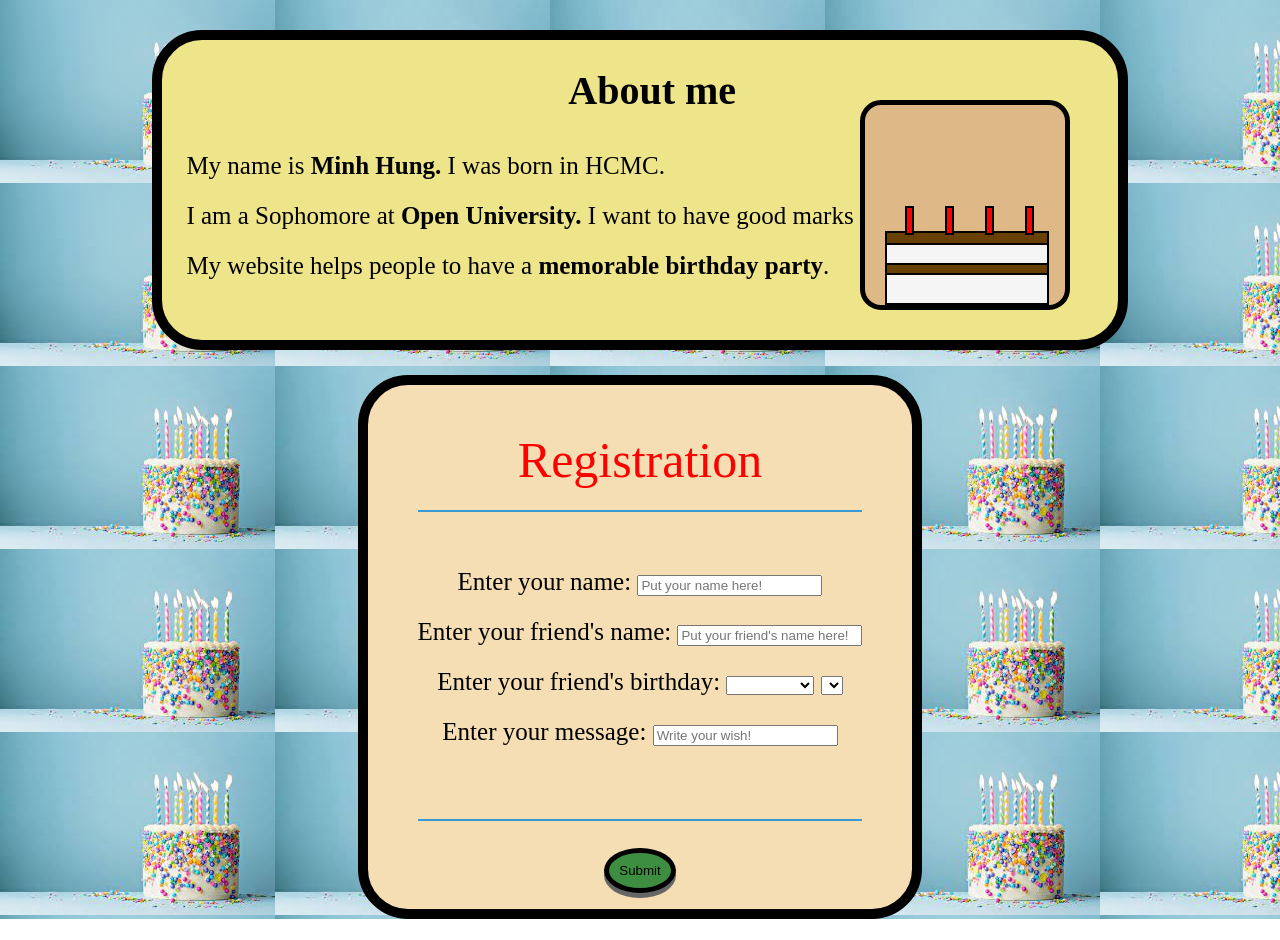
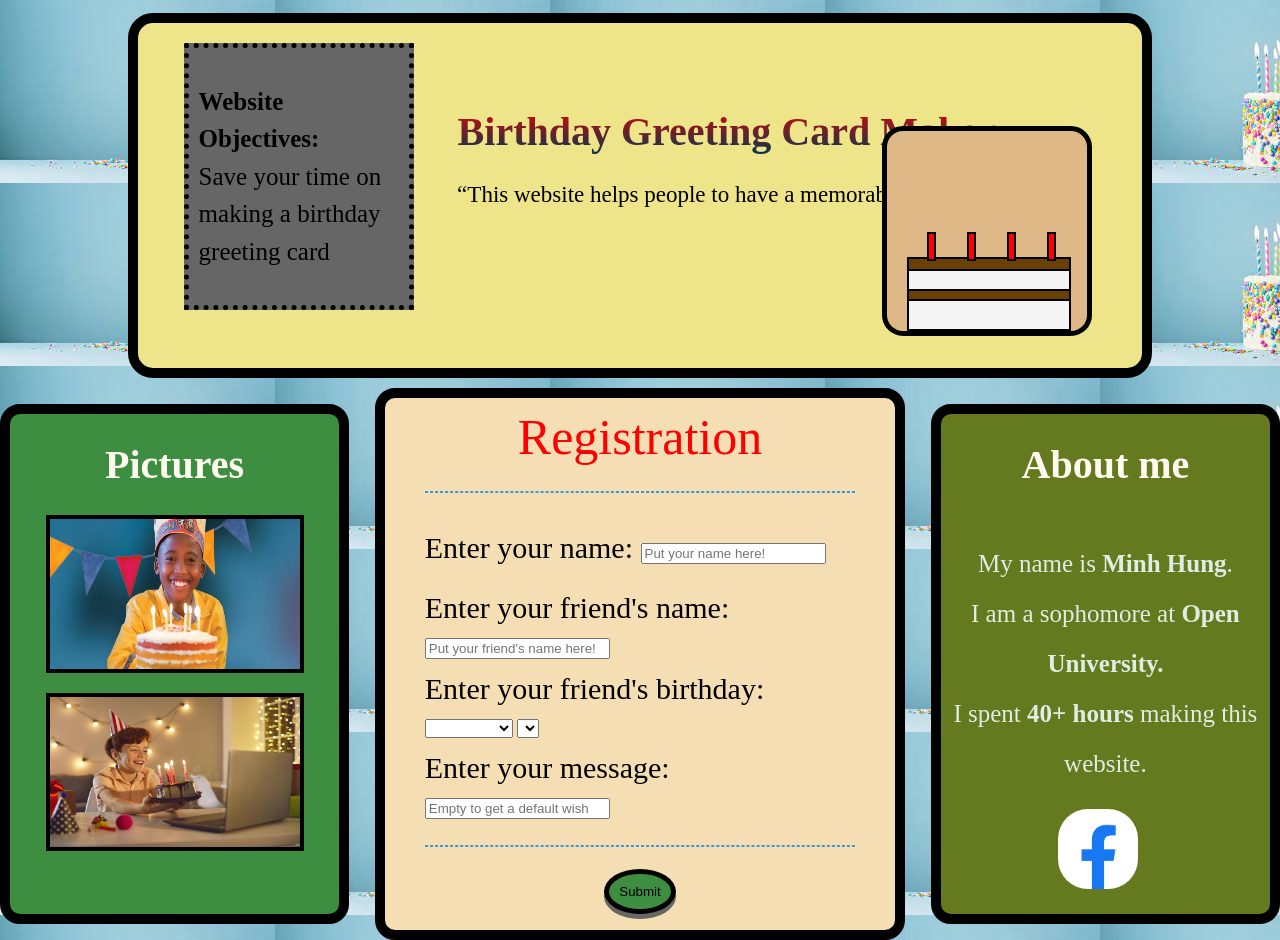
Before and after one commit to nlminhhung/website, a plain HTML site: page index.html in a window 1280 px wide. Before the commit the page ends 919 px from the top, so only its background shows below. Drawn offline with Linux system fonts and the light colour scheme; a web font is replaced by a local one.

Commit message:
9:47 21/11

```diff
--- a/cake.css
+++ b/cake.css
@@ -1,6 +1,6 @@
 .header #cake{
     position: absolute;
-    top: 20%;
+    top: 30%;
     right: 5%;
     height: 200px;
     width: 200px;
--- a/index.html
+++ b/index.html
@@ -13,13 +13,17 @@
 <body>
     <div class="header">
         <div class="text">
-            <h1 style="text-align: center">About me</h1>
-        <p style="line-height:2em; font-size: 25px;">My name is <b>Minh Hung.</b> I was born in HCMC.<br>
-        I am a Sophomore at <b>Open University.</b> I want to have good marks this year. <br>
-        My website helps people to have a <b>memorable birthday party</b>.
+            <div class="top">
+                <h1 id="wsname">Birthday Greeting Card Maker</h1>
+                <p style="font-size: 23px; text-align: center;"><q>This website helps people to have a memorable birthday</q></p>
+            </div>
+            <div class="objective">
+                <p>
+                <b>Website Objectives:</b><br>
+                Save your time on making a birthday greeting card <br>
                 </p>
             </div>
-
+        </div>
         <div id="cake">
             <div id="layer1"></div>
             <div id="layer2"></div>
@@ -30,12 +34,17 @@
             <div id="candle3"></div>
             <div id="candle4"></div>
         </div>
-
     </div>
     <div class="main">
+        <div class="pictures">
+            <h1>Pictures</h1>
+            <img src="images/bdkid.avif" alt="birthday kid" id="picture1">
+            <img src="images/bdkid2.jpg" alt="birthday kid" id="picture2">
+        </div>
         <div class="container" id="container">
             <div class = "title">Registration<hr></div>
         <form action="index2.html" method="get" class="form" id="form">
+            <div class="grp">
                 <label for="yname">Enter your name: </label>
                 <input type="text" name= "yname" id= "yname" placeholder="Put your name here!" required> <br>
                 <label for="fname">Enter your friend's name: </label>
@@ -46,13 +55,24 @@
                 <select name="day" id="day"required></select>
                 </div>
                 <label for="message">Enter your message: </label>
-            <input type="text" name= "message" id= "message" placeholder="Write your wish!" required> <br>
+                <input type="text" name= "message" id= "message" placeholder="Empty to get a default wish"> <br>
                 <br><hr>
+            </div>
             <input type="submit" id="submit">
         </form>
         </div>
+        <div class="aboutMe">
+            <h1>About me</h1>
+            <p>
+                My name is <b>Minh Hung</b>.<br>
+                I am a sophomore at <b>Open University.</b><br>
+                I spent <b>40+ hours</b> making this website.<br>
+            </p>
+            <a href="https://www.facebook.com" target="_blank">
+                <img src="images/facebook.png" alt="facebook" id="facebook">
+            </a>
         </div>
-
+    </div>
 <script src="script.js"></script>
 </body>
 </html>
--- a/style2.css
+++ b/style2.css
@@ -39,6 +39,7 @@ body{
     padding: 100px;
     padding-left: 30px;
     padding-top: 20px;
+    padding-bottom: 50px;
 }
 
 button:hover{
--- a/styles.css
+++ b/styles.css
@@ -4,11 +4,14 @@
 }
 @font-face {
     font-family: playfair-display, serif;
-    font-weight: 7000;
-    font-style: normal;
+}
+h1{
+    font-family: playfair-display;
+    font-size: 40px;
 }
 .header{
     position: relative;
+    height: 320px;
     font-family: playfair-display;
     padding-left: 2%;
     padding-bottom: 2%;
@@ -17,27 +20,50 @@
     font-size: 20px;
     background-color: rgb(238, 228, 138);
     border: 10px solid black;
-    border-radius: 50px;
+    border-radius: 25px;
 }
-.header #text{
+.header .top{
     position: absolute;
+    margin-top: 6%;
+    left: 30%;
+    font-size: 60px;
 }
-
+.header .text{
+    position: relative;
+}
+.header #wsname{
+    text-align: center;
+    color: red;
+    background: -webkit-linear-gradient(#d80808, #02384e);
+    -webkit-background-clip: text;
+    -webkit-text-fill-color: transparent;
+}
+.header .objective{
+    position: absolute;
+    top: 0%;
+    width: 200px;
+    color: black;
+    line-height: 1.5em;
+    font-size: 25px;
+    border: black dotted 5px;
+    margin: 20px;
+    padding: 10px;
+    background-color: #666;
+}
 hr{
-    border: 1px solid rgb(55, 153, 214);
+    border: 1px dashed rgb(55, 153, 214);
 }
 
 body{
-    padding: 30px;
+    padding-top: 1%;
     margin: auto;
     background-image: url(images/background.jfif);
     height: 800px;
 }
 .main{
-    margin: 100px;
-    margin-top: 25px;
+    margin-top: 10px;
+    display: flex;
     align-items: center;
-    display: flex;
     justify-content: center;
     text-align: center;
 }
@@ -47,21 +73,61 @@ body{
     color: red;
     font-family: Montserrat;
     background-image: linear-gradient(ff6cab, 7366ff);
+}
+.pictures{
+    font-family: Montserrat;
+    color: floralwhite;
+    background-color: #3e8e41;
+    width: 380px;
+    height: 500px;
+    border: solid black 10px;
+    border-radius: 20px;
+}
+.pictures #picture1{
+   height: 150px;
+   width: 250px;
+   border: solid black 4px;
+}
+.pictures #picture2{
+    margin-top: 5%;
+    height: 150px;
+    width: 250px;
+    border: solid black 4px;
+ }
+.aboutMe{
+    position: relative;
+    background-color: #657a1f;
+    width: 380px;
+    height: 500px;
+    border: solid black 10px;
+    border-radius: 20px;
+}
+.aboutMe h1{
+    font-family: Montserrat;
+    color: floralwhite;
+}
+.aboutMe p{
+    font-family: Montserrat;
+    position: absolute;
+    top: 20%;
+    color: rgb(223, 237, 226);
+    line-height: 2em;
+    font-size: 25px;
+}
+.container{
+    margin-left: 2%;
+    margin-right: 2%;
+    padding: 40px;
+    padding-top: 10px;
     padding-bottom: 20px;
-}
-
-.container{
-    padding: auto;
-    margin: auto;
-    padding: 50px;
-    padding-bottom: 20px;
-    font-size: 25px;
     background-color: wheat;
     border: 10px solid black;
-    border-radius: 50px;
+    border-radius: 20px;
+}
+.container label{
+    font-size: 30px;
     line-height:2em;
 }
-
 #message{
     position: relative;
     width: fit-content;
@@ -75,3 +141,13 @@ body{
     box-shadow: 0 5px #666;
     transform: translateY(4px);
 }
+.grp{
+    text-align: left;
+}
+#facebook{
+    position: absolute;
+    border-radius: 30px;
+    right: 40%;
+    bottom: 5%;
+    height: 80px;
+}
```
Also changed, not shown: index2.html (+2 -4 lines), script2.js (+13 -6 lines), images/bdkid.avif (added), images/bdkid2.jpg (added), images/facebook.png (added), script.js (line endings or trailing spaces). Lines whose indentation alone changed are shown as unchanged.
